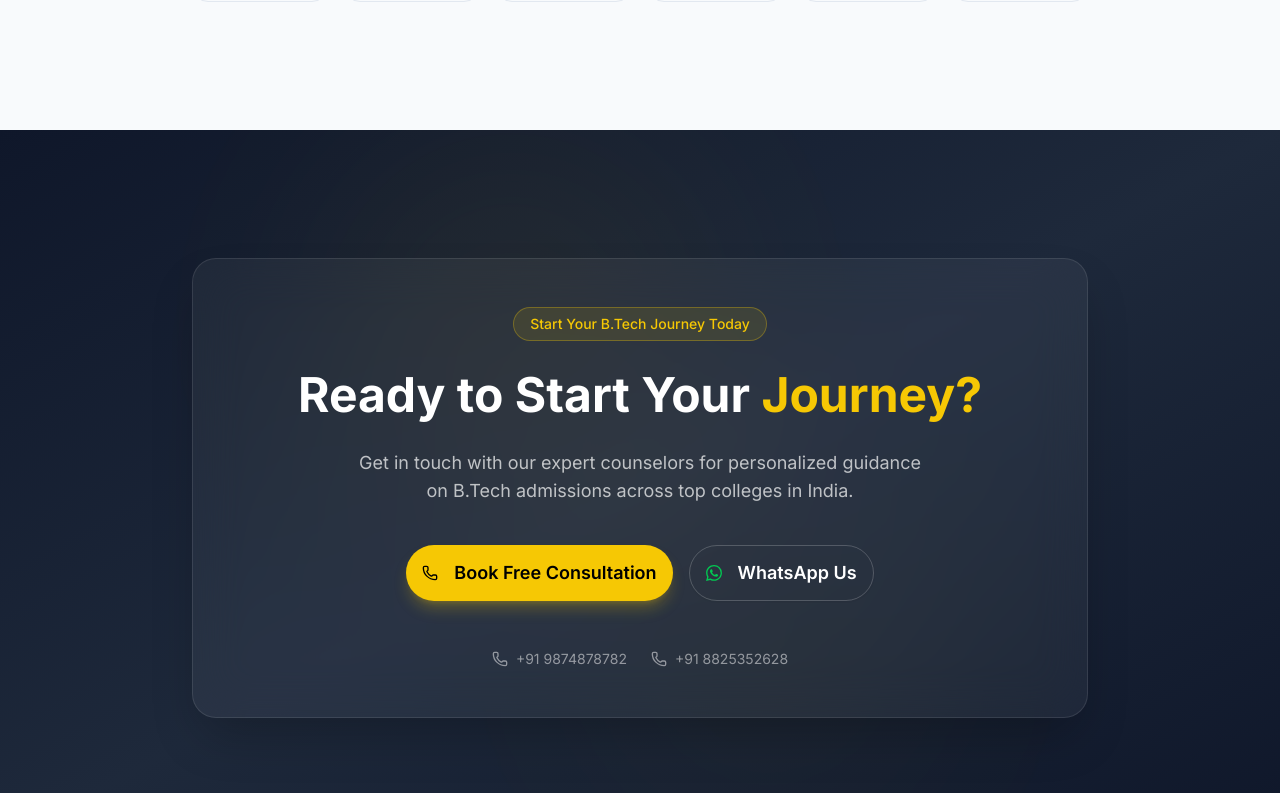
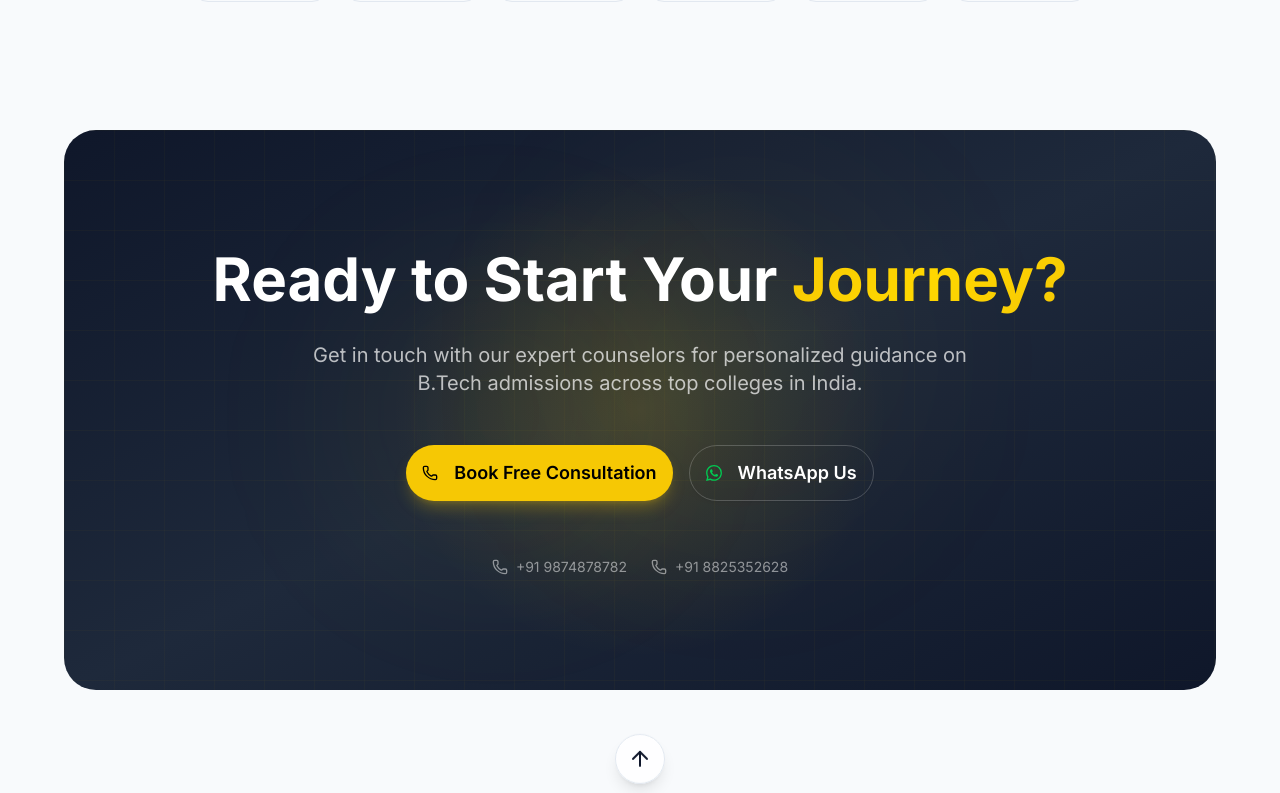
Before and after one commit to AbinashIIITB/akash-talks, a Next.js app: page / in a window 1280 px wide. Shown: the part 3887-4680 px from the top of the page. Built offline with nearby package versions, Linux system fonts and the light colour scheme.

Commit message:
Redesign CTA section with Hero-style layout and cursor tracking animations

```diff
--- a/src/app/page.tsx
+++ b/src/app/page.tsx
@@ -414,50 +414,98 @@ export default function Home() {
         </LayoutContainer>
       </section>
 
-      {/* CTA Section */}
-      <section id="cta-section" className="w-full py-20 md:py-32 relative overflow-hidden">
-        {/* Background with gradient mesh */}
+      {/* CTA Section - Hero Style with Cursor Tracking */}
+      <section
+        id="cta-section"
+        className="relative w-full min-h-[70vh] flex items-center justify-center overflow-hidden"
+        onMouseMove={(e) => {
+          const rect = e.currentTarget.getBoundingClientRect();
+          const x = e.clientX - rect.left;
+          const y = e.clientY - rect.top;
+          e.currentTarget.style.setProperty('--mouse-x', `${x}px`);
+          e.currentTarget.style.setProperty('--mouse-y', `${y}px`);
+        }}
+      >
+        {/* Side Margin Overlays */}
+        <div className="absolute inset-y-0 left-0 w-[5%] bg-background z-20" />
+        <div className="absolute inset-y-0 right-0 w-[5%] bg-background z-20" />
+
+        {/* Background Container */}
+        <div className="absolute inset-y-0 left-[5%] right-[5%] z-0 rounded-[2rem] overflow-hidden">
+          {/* Gradient Background */}
           <div className="absolute inset-0 bg-gradient-to-br from-[#0f172a] via-[#1e293b] to-[#0f172a]" />
-        <div className="absolute inset-0 opacity-30">
-          <div className="absolute top-0 left-1/4 w-96 h-96 bg-[#f6c804]/20 rounded-full blur-[120px]" />
-          <div className="absolute bottom-0 right-1/4 w-96 h-96 bg-[#f6c804]/10 rounded-full blur-[120px]" />
+
+          {/* Animated Grid Pattern */}
+          <div
+            className="absolute inset-0 opacity-10"
+            style={{
+              backgroundImage: `linear-gradient(rgba(246, 200, 4, 0.3) 1px, transparent 1px), linear-gradient(90deg, rgba(246, 200, 4, 0.3) 1px, transparent 1px)`,
+              backgroundSize: '50px 50px'
+            }}
+          />
+
+          {/* Cursor Tracking Glow */}
+          <div
+            className="absolute w-[500px] h-[500px] rounded-full pointer-events-none transition-opacity duration-300"
+            style={{
+              background: 'radial-gradient(circle, rgba(246, 200, 4, 0.15) 0%, transparent 70%)',
+              left: 'var(--mouse-x, 50%)',
+              top: 'var(--mouse-y, 50%)',
+              transform: 'translate(-50%, -50%)'
+            }}
+          />
+
+          {/* Static Glowing Orbs */}
+          <div className="absolute top-1/4 left-1/4 w-72 h-72 bg-[#f6c804]/10 rounded-full blur-[100px] animate-pulse" />
+          <div className="absolute bottom-1/4 right-1/4 w-96 h-96 bg-[#f6c804]/5 rounded-full blur-[120px] animate-pulse" style={{ animationDelay: '1s' }} />
         </div>
 
-        <LayoutContainer className="relative z-10">
+        {/* Content */}
         <motion.div
-            initial="hidden"
-            whileInView="visible"
+          initial={{ opacity: 0, y: 30 }}
+          whileInView={{ opacity: 1, y: 0 }}
           viewport={{ once: true }}
-            variants={staggerContainer}
-            className="max-w-4xl mx-auto"
+          transition={{ duration: 0.8, ease: "easeOut" }}
+          className="relative z-10 w-[90%] max-w-4xl mx-auto text-white"
         >
-            {/* Glassmorphism card */}
-            <div className="backdrop-blur-xl bg-white/5 border border-white/10 rounded-3xl p-8 md:p-12 shadow-2xl">
-              <div className="text-center space-y-6">
-                <motion.div variants={fadeInUp} className="flex justify-center">
-                  <span className="px-4 py-1.5 rounded-full bg-[#f6c804]/10 border border-[#f6c804]/30 text-[#f6c804] text-sm font-medium">
-                    Start Your B.Tech Journey Today
-                  </span>
-                </motion.div>
-
-                <motion.h2 variants={fadeInUp} className="text-3xl md:text-4xl lg:text-5xl font-bold text-white leading-tight">
-                  Ready to Start Your <span className="text-[#f6c804]">Journey?</span>
+          <div className="text-center space-y-6 py-12 md:py-16">
+            <motion.h2
+              initial={{ opacity: 0, y: 20 }}
+              whileInView={{ opacity: 1, y: 0 }}
+              viewport={{ once: true }}
+              transition={{ delay: 0.2 }}
+              className="text-4xl md:text-5xl lg:text-6xl font-bold leading-tight"
+            >
+              Ready to Start Your{" "}
+              <span className="gradient-text-yellow">Journey?</span>
             </motion.h2>
 
-                <motion.p variants={fadeInUp} className="max-w-xl mx-auto text-white/70 text-lg">
+            <motion.p
+              initial={{ opacity: 0, y: 20 }}
+              whileInView={{ opacity: 1, y: 0 }}
+              viewport={{ once: true }}
+              transition={{ delay: 0.3 }}
+              className="max-w-2xl mx-auto text-white/70 text-lg md:text-xl"
+            >
               Get in touch with our expert counselors for personalized guidance on B.Tech admissions across top colleges in India.
             </motion.p>
 
-                <motion.div variants={fadeInUp} className="flex flex-col sm:flex-row items-center justify-center gap-4 pt-4">
+            <motion.div
+              initial={{ opacity: 0, y: 20 }}
+              whileInView={{ opacity: 1, y: 0 }}
+              viewport={{ once: true }}
+              transition={{ delay: 0.4 }}
+              className="flex flex-col sm:flex-row items-center justify-center gap-4 pt-6"
+            >
               <Link href="/contact">
-                    <Button size="lg" className="h-14 px-10 text-lg font-semibold bg-[#f6c804] text-black hover:bg-[#e5b703] rounded-full hover:scale-105 transition-all duration-300 shadow-lg shadow-[#f6c804]/25">
-                      <Phone className="mr-2 h-5 w-5" />
+                <Button size="lg" className="group h-14 px-10 text-lg font-semibold bg-[#f6c804] text-black hover:bg-[#e5b703] rounded-full transition-all duration-300 shadow-lg shadow-[#f6c804]/25 hover:shadow-[#f6c804]/40 hover:scale-105">
+                  <Phone className="mr-2 h-5 w-5 group-hover:animate-pulse" />
                   Book Free Consultation
                 </Button>
               </Link>
               <Link href="https://wa.me/919874878782" target="_blank">
-                    <Button size="lg" variant="outline" className="h-14 px-8 text-lg font-semibold rounded-full border-white/20 text-white hover:bg-white/10 transition-all duration-300">
-                      <svg viewBox="0 0 24 24" className="mr-2 h-5 w-5 fill-current text-green-500">
+                <Button size="lg" variant="outline" className="group h-14 px-8 text-lg font-semibold rounded-full border-white/20 text-white hover:bg-white/10 hover:border-[#f6c804]/50 transition-all duration-300">
+                  <svg viewBox="0 0 24 24" className="mr-2 h-5 w-5 fill-current text-green-500 group-hover:scale-110 transition-transform">
                     <path d="M17.472 14.382c-.297-.149-1.758-.867-2.03-.967-.273-.099-.471-.148-.67.15-.197.297-.767.966-.94 1.164-.173.199-.347.223-.644.075-.297-.15-1.255-.463-2.39-1.475-.883-.788-1.48-1.761-1.653-2.059-.173-.297-.018-.458.13-.606.134-.133.298-.347.446-.52.149-.174.198-.298.298-.497.099-.198.05-.371-.025-.52-.075-.149-.669-1.612-.916-2.207-.242-.579-.487-.5-.669-.51-.173-.008-.371-.01-.57-.01-.198 0-.52.074-.792.372-.272.297-1.04 1.016-1.04 2.479 0 1.462 1.065 2.875 1.213 3.074.149.198 2.096 3.2 5.077 4.487.709.306 1.262.489 1.694.625.712.227 1.36.195 1.871.118.571-.085 1.758-.719 2.006-1.413.248-.694.248-1.289.173-1.413-.074-.124-.272-.198-.57-.347m-5.421 7.403h-.004a9.87 9.87 0 01-5.031-1.378l-.361-.214-3.741.982.998-3.648-.235-.374a9.86 9.86 0 01-1.51-5.26c.001-5.45 4.436-9.884 9.888-9.884 2.64 0 5.122 1.03 6.988 2.898a9.825 9.825 0 012.893 6.994c-.003 5.45-4.437 9.884-9.885 9.884m8.413-18.297A11.815 11.815 0 0012.05 0C5.495 0 .16 5.335.157 11.892c0 2.096.547 4.142 1.588 5.945L.057 24l6.305-1.654a11.882 11.882 0 005.683 1.448h.005c6.554 0 11.89-5.335 11.893-11.893a11.821 11.821 0 00-3.48-8.413z" />
                   </svg>
                   WhatsApp Us
@@ -465,17 +513,21 @@ export default function Home() {
               </Link>
             </motion.div>
 
-                <motion.div variants={fadeInUp} className="flex flex-wrap justify-center gap-6 pt-6 text-sm text-white/50">
+            <motion.div
+              initial={{ opacity: 0 }}
+              whileInView={{ opacity: 1 }}
+              viewport={{ once: true }}
+              transition={{ delay: 0.5 }}
+              className="flex flex-wrap justify-center gap-6 pt-8 text-sm text-white/50"
+            >
               {companyInfo.phones.map((phone) => (
-                    <a key={phone} href={`tel:${phone.replace(/\s/g, '')}`} className="flex items-center gap-2 hover:text-[#f6c804] transition-colors">
+                <a key={phone} href={`tel:${phone.replace(/\s/g, '')}`} className="flex items-center gap-2 hover:text-[#f6c804] transition-colors duration-300">
                   <Phone className="h-4 w-4" /> {phone}
                 </a>
               ))}
             </motion.div>
           </div>
-            </div>
         </motion.div>
-        </LayoutContainer>
       </section>
 
       {/* Scroll to Top Button */}
```
Lines whose indentation alone changed are shown as unchanged.
